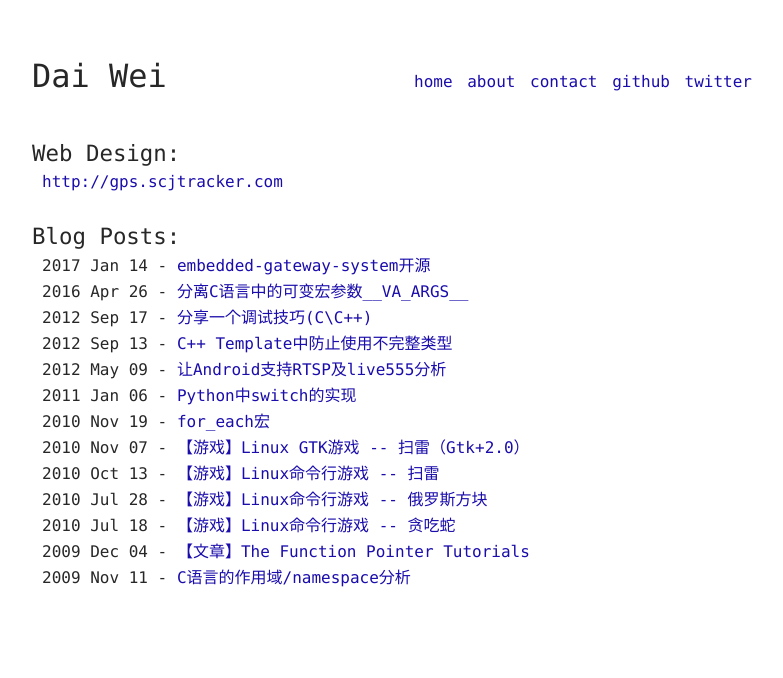
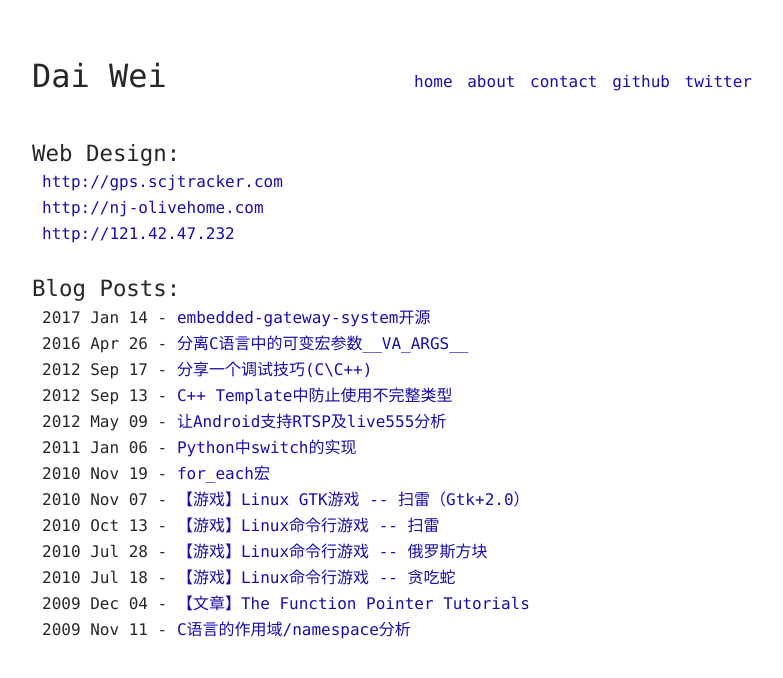
Before and after one commit to daiwei/daiwei.github.io, a Jekyll site: the page built from index.html, in a window 1280 px wide. Shown: the top 678 px of the page, without its empty margins (248-1031 px from the left). Built offline with Jekyll 4.4.1, drawn with Linux system fonts in a browser that asks for light colours; some of the changed lines change nothing that is shown.

Commit message:
add new websites

```diff
--- a/_data/websites.yml
+++ b/_data/websites.yml
@@ -1,5 +1,11 @@
 - name: ThinkPower
   url: http://gps.scjtracker.com
+
+- name: Olive Home
+  url: http://nj-olivehome.com
+
+- name: Argo
+  url: http://121.42.47.232
 
 # - name: Sheri Koetting
 #   url: http://sherikoetting.com
```
